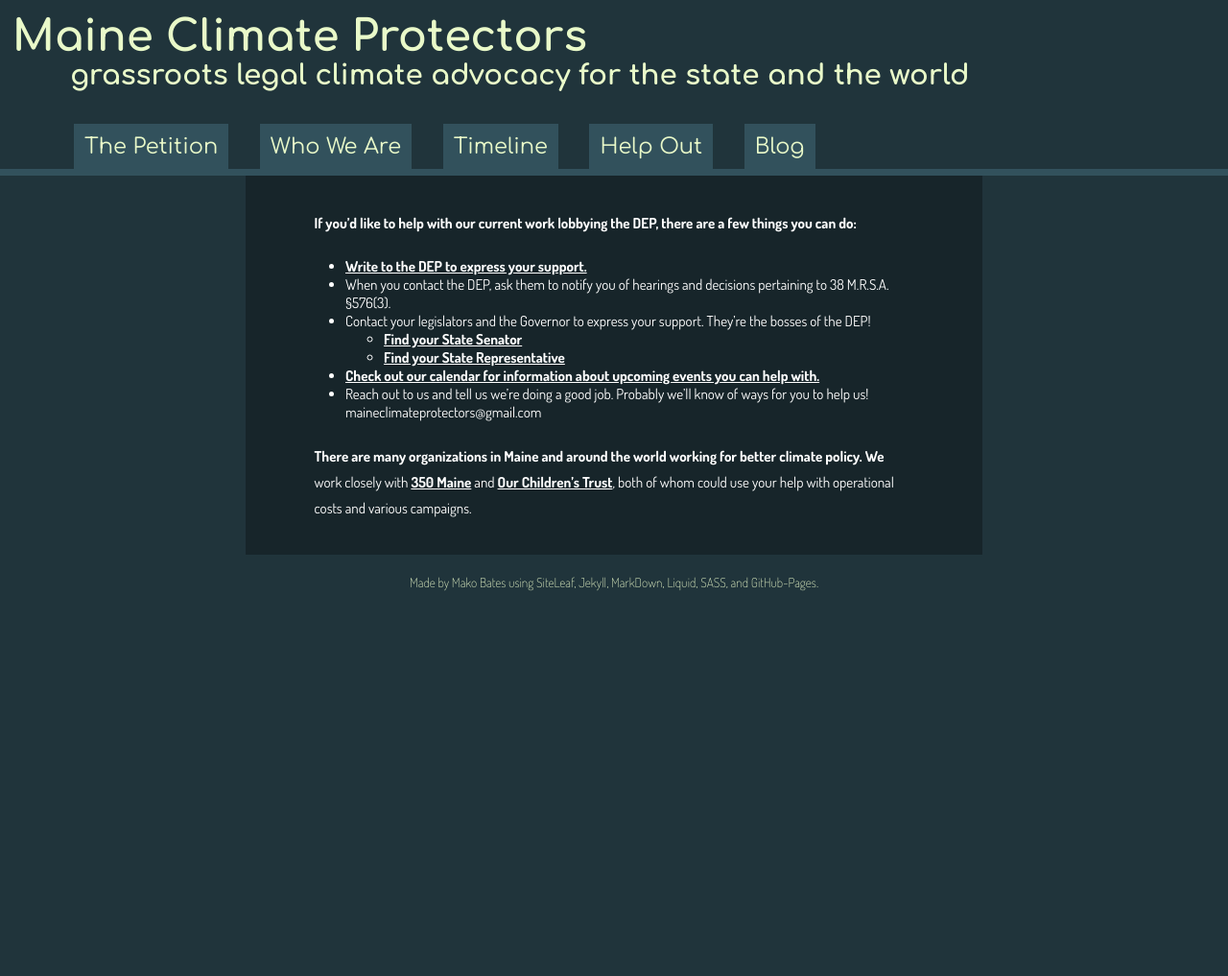
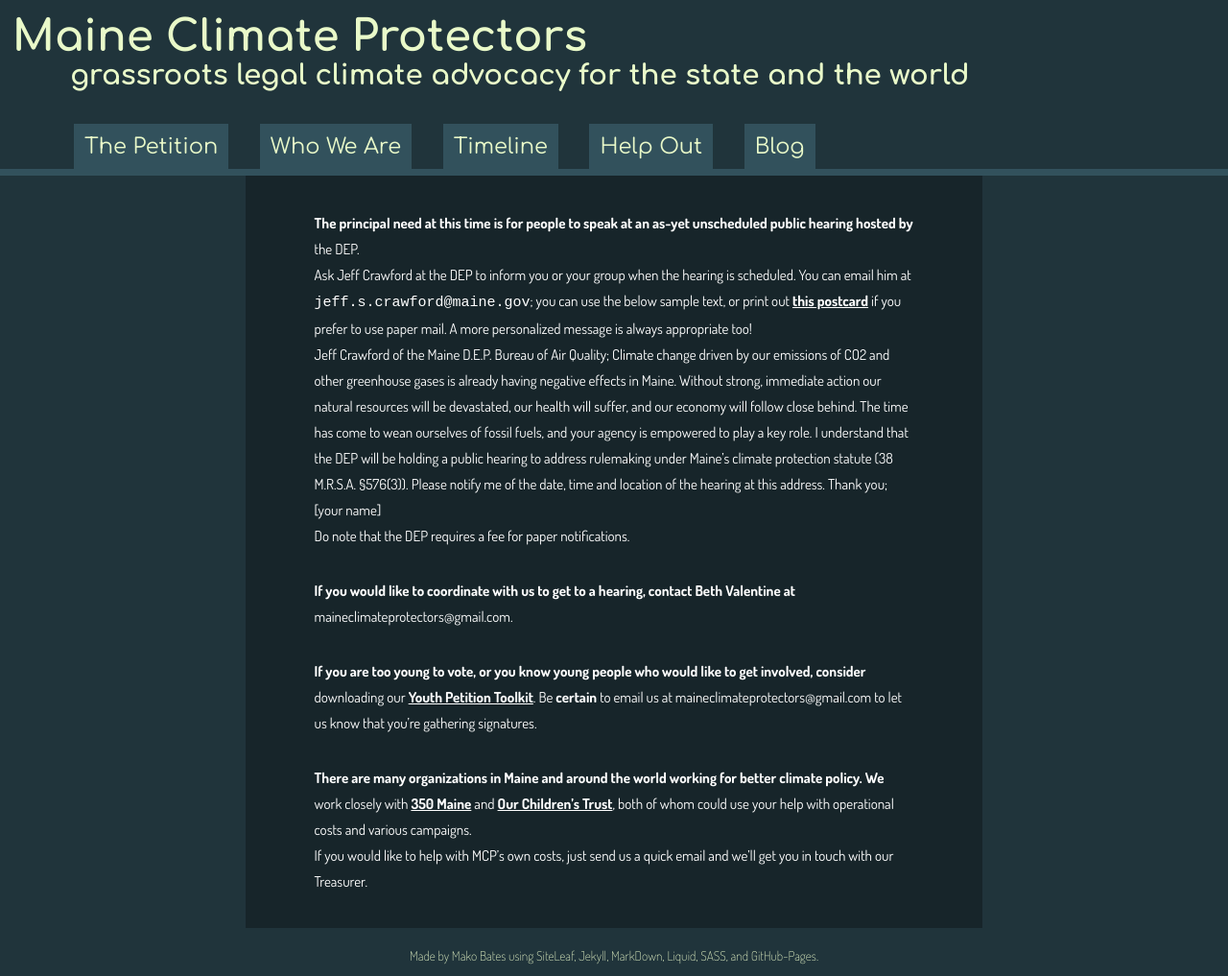
Before and after one commit to ShapeOfMatter/maine-climate-protectors, a Jekyll site: the page built from support.markdown, in a window 1280 px wide. Shown: the whole page at 96% size. Built offline with Jekyll 4.4.1, drawn with Linux system fonts in a browser that asks for light colours; before the commit the page ends 900 px from its top, so only the background shows below that.

Commit message:
Updated Support

```diff
--- a/support.markdown
+++ b/support.markdown
@@ -3,13 +3,18 @@
 date: 2017-12-13 15:14:00 -05:00
 ---
 
-If you'd like to help with our current work lobbying the DEP, there are a few things you can do:
- + [Write to the DEP to express your support.]({{ "/posts/write-to-the-dep/" | relative_url }})
- + When you contact the DEP, ask them to notify you of hearings and decisions pertaining to 38  M.R.S.A. §576(3).
- + Contact your legislators and the Governor to express your support. They're the bosses of the DEP!
-    - [Find your State Senator](https://mainelegislature.org/senate/find-your-state-senator/9392)
-    - [Find your State Representative](https://mainelegislature.org/house/townlist.htm)
- + [Check out our calendar for information about upcoming events you can help with.]({{ "/timeline" | relative_url }})
- + Reach out to us and tell us we're doing a good job. Probably we'll know of ways for you to help us! {{ site.contact_email }}
+The principal need at this time is for people to speak at an as-yet unscheduled public hearing hosted by the DEP.
+Ask Jeff Crawford at the DEP to inform you or your group when the hearing is scheduled. You can email him at `jeff.s.crawford@maine.gov`; you can use the below sample text, or print out [this postcard]({{ "/uploads/postcard%20to%20dep%2020180202a.pdf" | relative_url }}) if you prefer to use paper mail. A more personalized message is always appropriate too!
+    Jeff Crawford of the Maine D.E.P. Bureau of Air Quality;
+    Climate change driven by our emissions of CO2 and other greenhouse gases is already having negative effects in Maine. Without strong, immediate action our natural resources will be devastated, our health will suffer, and our economy will follow close behind. The time has come to wean ourselves of fossil fuels, and your agency is empowered to play a key role.
+    I understand that the DEP will be holding a public hearing to address rulemaking under Maine's climate protection statute (38  M.R.S.A. §576(3)). Please notify me of the date, time and location of the hearing at this address.
+    Thank you;
+    [your name]
+Do note that the DEP requires a fee for paper notifications.
+
+If you would like to coordinate with us to get to a hearing, contact Beth Valentine at {{ site.contact_email }}.
+
+If you are too young to vote, or you know young people who would like to get involved, consider downloading our [Youth Petition Toolkit]({{ "/uploads/Youth%20Toolkit%20v1%20(2).docx" | relative_url }}). Be **certain** to email us at {{ site.contact_email }} to let us know that you're gathering signatures.
 
 There are many organizations in Maine and around the world working for better climate policy. We work closely with [350 Maine](http://www.350maine.org/donate) and [Our Children's Trust](https://www.ourchildrenstrust.org/donate/), both of whom could use your help with operational costs and various campaigns.
+If you would like to help with MCP's own costs, just send us a quick email and we'll get you in touch with our Treasurer.
```
